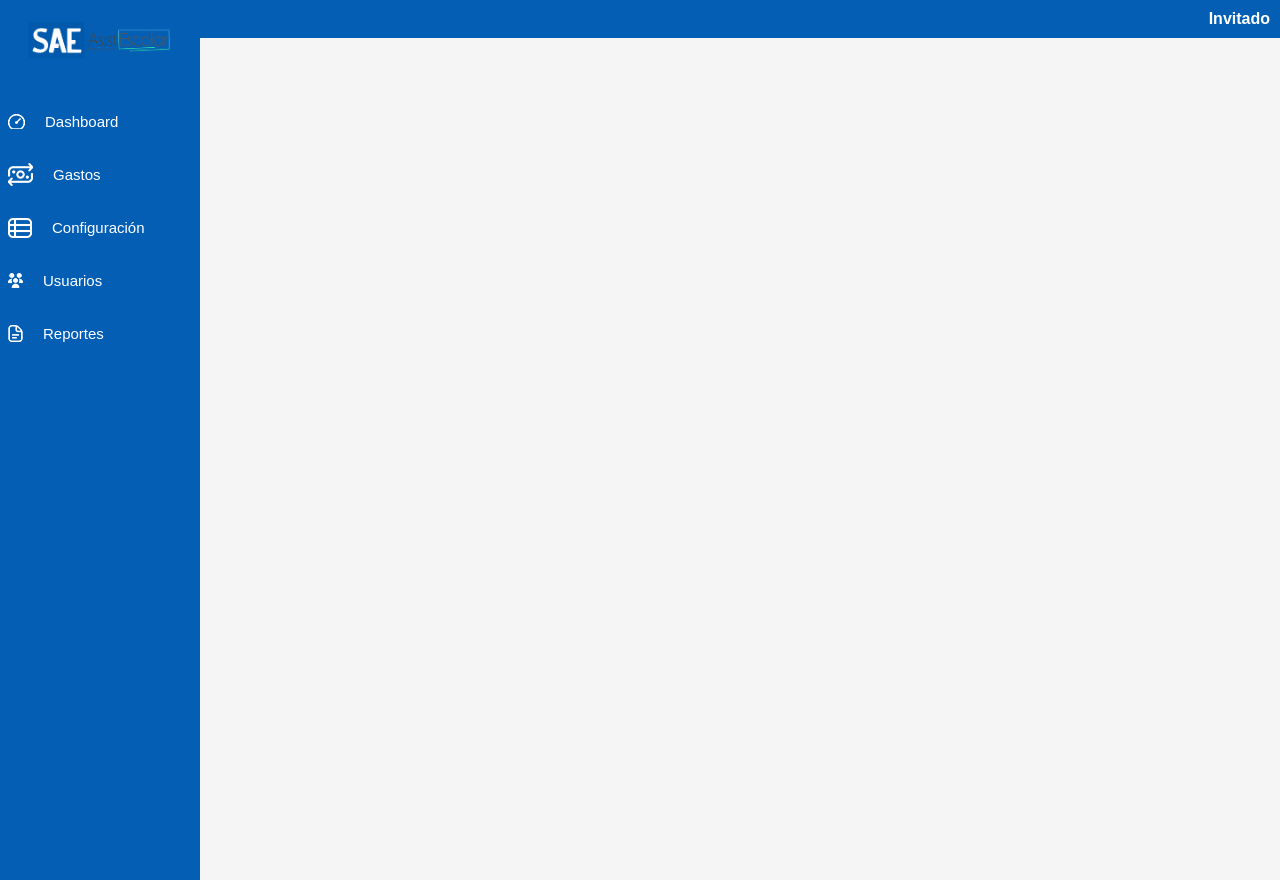
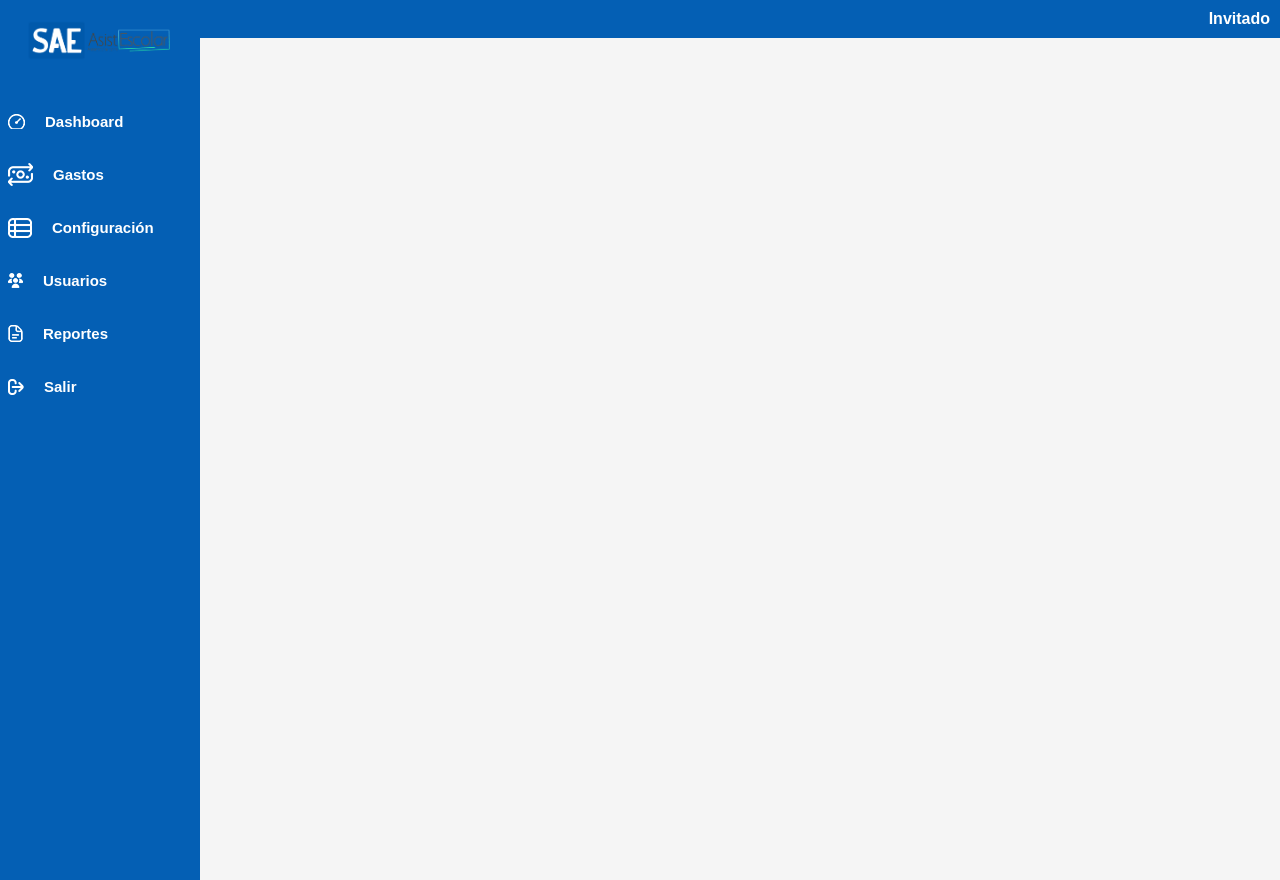
Before and after one commit to Utech17/Iujo, a PHP site: page /vista/inicio.php in a window 1280 px wide. Run offline with PHP 8.4, Linux system fonts and the light colour scheme.

Commit message:
se modifico vista_controlador, usuario_controlador, index, CUsuario, inicio y se agregro salir.png

```diff
--- a/Proyecto/controlador/vista_controlador.php
+++ b/Proyecto/controlador/vista_controlador.php
@@ -17,11 +17,12 @@ function imprimirBarraLateral() {
         <img src="../vista/img/logo.png" alt="Logo">
     </div>
     <ul class="menu">
-        <li><img src="../vista/img/dashboard.png" alt="dashboard"><a href="#"><i class="icon-dashboard"></i> Dashboard</a></li>
-        <li><img src="../vista/img/gastos.png" alt="usuargastosios"><a href="#"><i class="icon-gastos"></i> Gastos</a></li>
-        <li><img src="../vista/img/configuracion.png" alt="configuracion"><a href="#"><i class="icon-configuracion"></i> Configuración</a></li>
-        <li><img src="../vista/img/usuarios.png" alt="usuarios"><a href="#"><i class="icon-usuarios"></i> Usuarios</a></li>
-        <li><img src="../vista/img/reportes.png" alt="reportes"><a href="#"><i class="icon-reportes"></i> Reportes</a></li>
+        <li><img src="../vista/img/dashboard.png" alt="dashboard"><a href="#"><i class="icon-dashboard"></i><b>Dashboard</b></a></li>
+        <li><img src="../vista/img/gastos.png" alt="usuargastosios"><a href="#"><i class="icon-gastos"></i><b>Gastos</b></a></li>
+        <li><img src="../vista/img/configuracion.png" alt="configuracion"><a href="#"><i class="icon-configuracion"></i><b>Configuración</b></a></li>
+        <li><img src="../vista/img/usuarios.png" alt="usuarios"><a href="#"><i class="icon-usuarios"></i><b>Usuarios</b></a></li>
+        <li><img src="../vista/img/reportes.png" alt="reportes"><a href="#"><i class="icon-reportes"></i><b>Reportes</b></a></li>
+        <li><img src="../vista/img/salir.png" alt="Volver"><a href="../vista/inicio.php?Volver"><i class="icon-volver"></i><b>Salir</b></a></li>
     </ul>
     <?php
 }
--- a/Proyecto/vista/inicio.php
+++ b/Proyecto/vista/inicio.php
@@ -6,6 +6,14 @@ if (session_status() == PHP_SESSION_NONE) {
 }
 
 $nombreUsuario = isset($_SESSION['usuario']) ? $_SESSION['usuario'] : 'Invitado';
+
+// Desconectar, si le da clic en Volver
+if( isset($_GET['Volver'])){
+    session_destroy();
+    echo "<script>
+        location.href='../index.php';
+    </script>";
+}
 
 ?>
 <!DOCTYPE html>
```
Also changed, not shown: Proyecto/controlador/usuario_controlador.php (+16 -13 lines), Proyecto/modelo/CUsuario.php (+6 -4 lines), Proyecto/index.php (indentation only), Proyecto/vista/img/salir.png (added).
